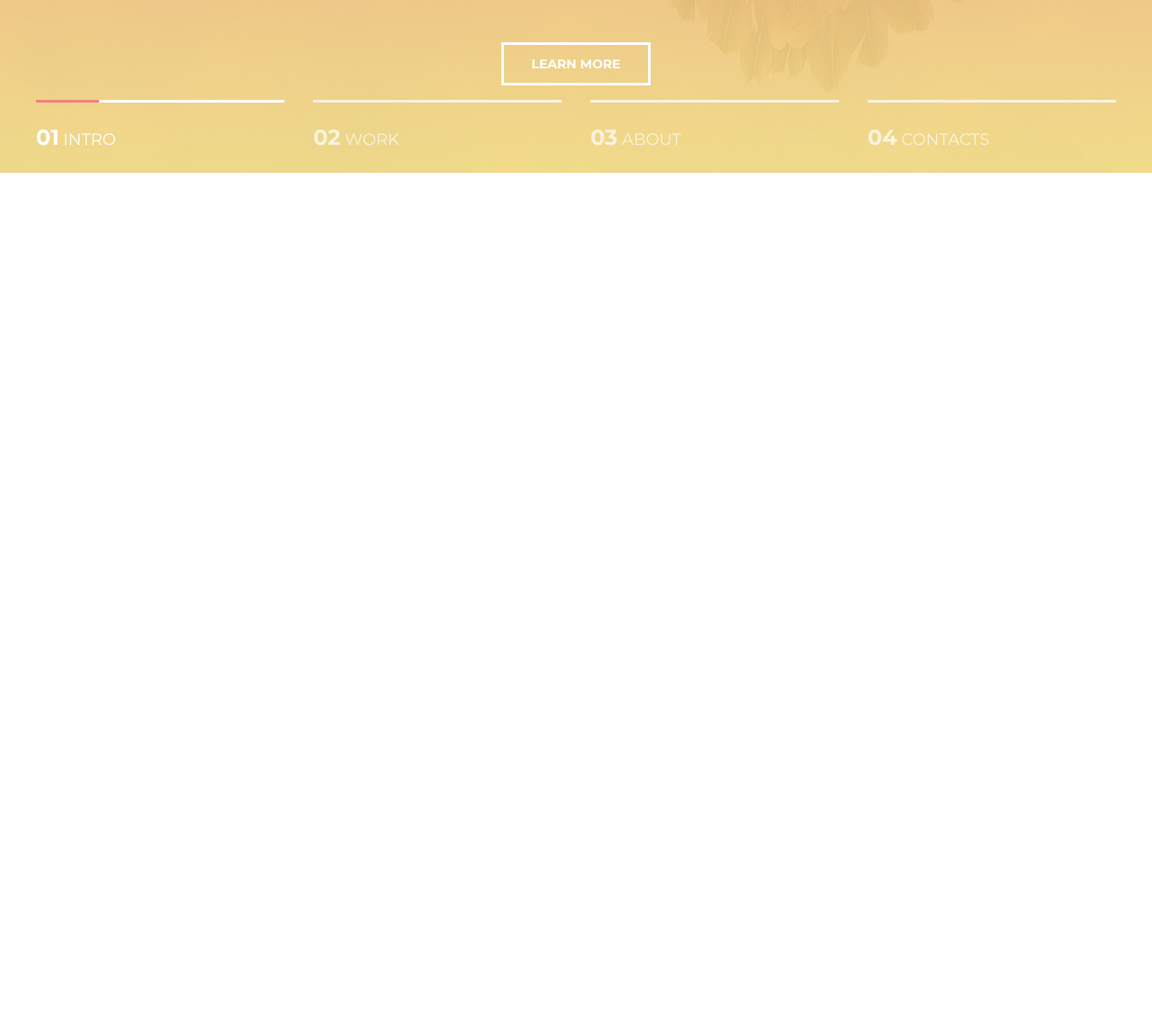
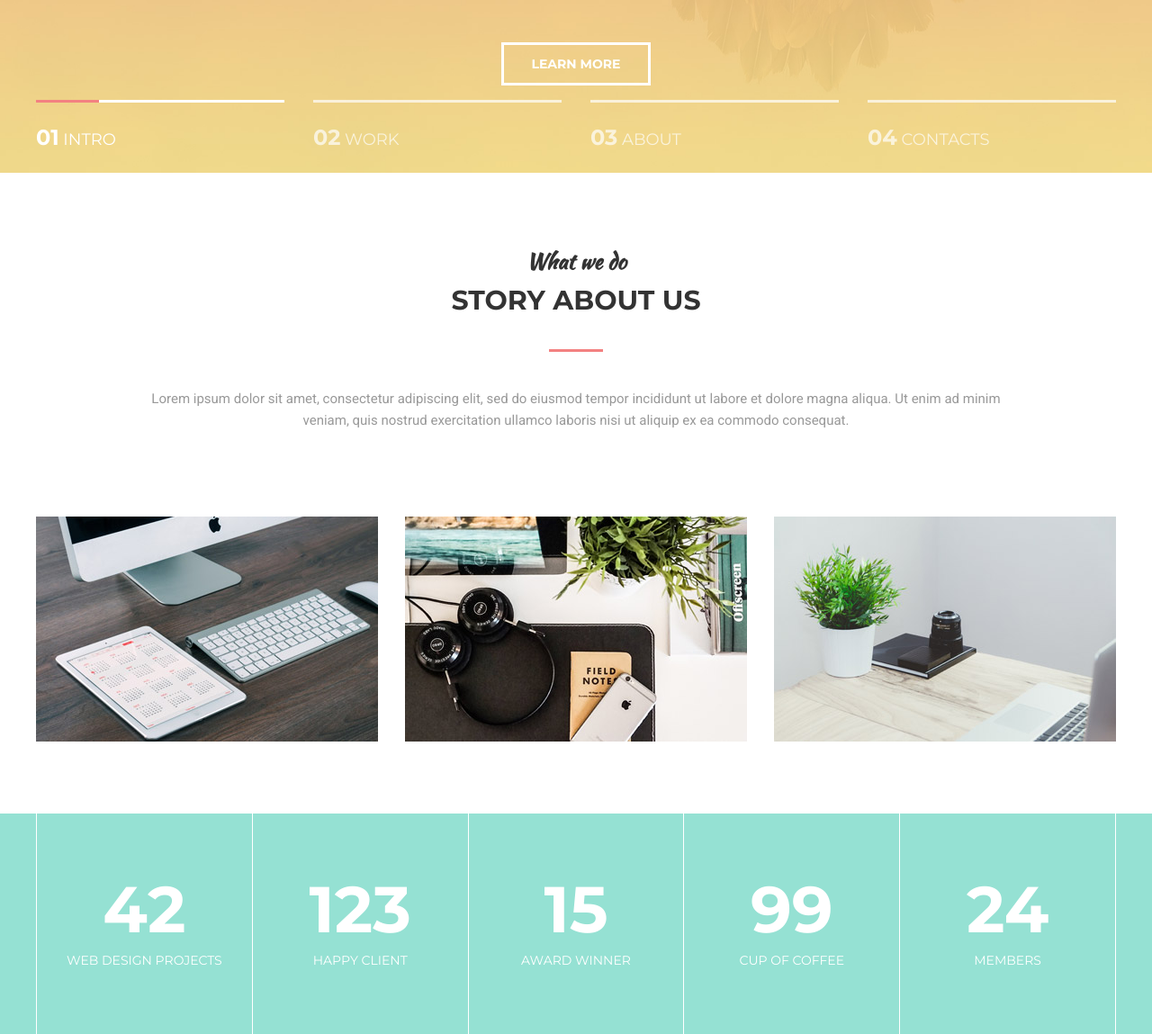
Before and after one commit to EkaterinaKochneva/MoGoByBrainsCloud, a plain HTML site: page index.html in a window 1280 px wide. Shown: the part 608-1757 px from the top of the page at 90% size. Before the commit the page ends 800 px from the top, so only its background shows below. Drawn offline with Linux system fonts and the light colour scheme.

Commit message:
added About Us

```diff
--- a/assets/css/style.css
+++ b/assets/css/style.css
@@ -194,3 +194,126 @@ body {
     font-size: 24px;
     font-weight: bold;
 }
+
+/* About Us */
+
+.section {
+    padding: 80px 0;
+
+}
+
+.section__header {
+    width: 100%;
+    max-width: 950px;
+    margin: 0 auto 40px;
+    text-align: center;
+}
+
+.section__suptitle {
+    font-family: 'Kaushan Script', cursive;
+    font-size: 24px;
+}
+
+.section__title {
+    font-size: 30px;
+    font-weight: bold;
+    text-transform: uppercase;
+}
+
+.section__title:after {
+    content: "";
+    display: block;
+    width: 60px;
+    height: 3px;
+    margin: 30px auto 40px;
+    background-color: #f38181;
+}
+
+.section__text {
+    font-family: 'Roboto', sans-serif;;
+    font-size: 15px;
+    color: #999999;
+}
+
+.about {
+    margin-top: 95px;
+    display: flex;
+    justify-content: space-between;
+}
+
+.about__item {
+    width: 380px;
+    position: relative;
+    background-color: #95e1d3;
+}
+
+.about__img:hover {
+    transform: translate3d(-10px, -10px, 0);
+}
+
+.about__img img:hover {
+    opacity: 0.1;
+}
+
+.about__item:hover .about__title {
+    opacity: 1;
+}
+
+.about__img {
+    background: linear-gradient(to bottom, #fce38a, #f38181);
+    transition: transform .2s linear;
+}
+
+.about__img img {
+    display: block;
+    transition: opacity .1s linear;
+}
+
+.about__title {
+    width: 100%;
+    font-size: 18px;
+    color: #fff;
+    text-transform: uppercase;
+    font-weight: bold;
+    text-align: center;
+    opacity: 0;
+    position: absolute;
+    top: 50%;
+    left: 0;
+    z-index: 2;
+    transform: translate3d(0, -50%, 0);
+    transition: opacity .2s linear;
+}
+
+/* Statistics */
+.statistics {
+    background-color: #95e1d3;
+}
+
+.stat {
+    display: flex;
+}
+
+.stat__item {
+    flex: 1 1 0;
+    padding: 70px 25px;
+    border-left: 1px solid #fff;
+    text-align: center;
+    color: #fff;
+}
+
+.stat__item:last-child {
+    border-right: 1px solid #fff;
+}
+
+.stat__count {
+    margin-bottom: 10px;
+    font-size: 72px;
+    font-weight: bold;
+    line-height: 1;
+}
+
+.stat__text {
+    font-size: 14px;
+    text-transform: uppercase;
+}
--- a/index.html
+++ b/index.html
@@ -4,11 +4,12 @@
     <meta charset="UTF-8">
     <link rel="stylesheet" href="assets/css/style.css">
     <link rel="preconnect" href="https://fonts.gstatic.com">
-    <link href="https://fonts.googleapis.com/css2?family=Kaushan+Script&family=Montserrat:wght@400;700&display=swap" rel="stylesheet">
+    <link href="https://fonts.googleapis.com/css2?family=Kaushan+Script&family=Montserrat:wght@400;700&display=swap&family=Roboto:ital,wght@0,400;1,300&display=swap" rel="stylesheet">
     <title>Document</title>
 </head>
 <body>
 
+<!-- Header -->
 <header class="header">
     <div class="container">
         <div class="header__inner">
@@ -26,6 +27,7 @@
     </div>
 </header>
 
+<!-- Intro -->
 <div class="intro">
     <div class="container">
         <div class="intro__inner">
@@ -57,7 +59,71 @@
             </div>
         </div>
     </div>
+</div> <!-- /.intro -->
 
+<!-- About Us -->
+<section class="section">
+    <div class="container">
+        <div class="section__header">
+            <h3 class="section__suptitle">What we do</h3>
+            <header class="section__title">Story about us</header>
+            <div class="section__text">
+                <p>Lorem ipsum dolor sit amet, consectetur adipiscing elit, sed do eiusmod tempor incididunt ut labore et dolore magna aliqua. Ut enim ad minim veniam, quis nostrud exercitation ullamco laboris nisi ut aliquip ex ea commodo consequat. </p>
+            </div>
+        </div>
+
+        <div class="about">
+            <div class="about__item">
+                <div class="about__img">
+                    <img src="assets/images/about/1.jpg" alt="">
+                </div>
+                <div class="about__title">super team</div>
+            </div>
+
+            <div class="about__item">
+                <div class="about__img">
+                    <img src="assets/images/about/2.jpg" alt="">
+                </div>
+                <div class="about__title">super team</div>
+            </div>
+
+            <div class="about__item">
+                <div class="about__img">
+                    <img src="assets/images/about/3.jpg" alt="">
+                </div>
+                <div class="about__title">super team</div>
+            </div>
+        </div>
+    </div><!-- /.container -->
+</section><!-- /.about us -->
+
+<div class="statistics">
+    <div class="container">
+
+        <div class="stat">
+            <div class="stat__item">
+                <div class="stat__count">42</div>
+                <div class="stat__text">Web Design Projects</div>
+            </div>
+            <div class="stat__item">
+                <div class="stat__count">123</div>
+                <div class="stat__text">happy client</div>
+            </div>
+            <div class="stat__item">
+                <div class="stat__count">15</div>
+                <div class="stat__text">award winner</div>
+            </div>
+            <div class="stat__item">
+                <div class="stat__count">99</div>
+                <div class="stat__text">cup of coffee</div>
+            </div>
+            <div class="stat__item">
+                <div class="stat__count">24</div>
+                <div class="stat__text">members</div>
+            </div>
+        </div>
+
+    </div>
 </div>
 
 </body>
```
Also changed, not shown: assets/images/about/1.jpg (added), assets/images/about/2.jpg (added), assets/images/about/3.jpg (added).
